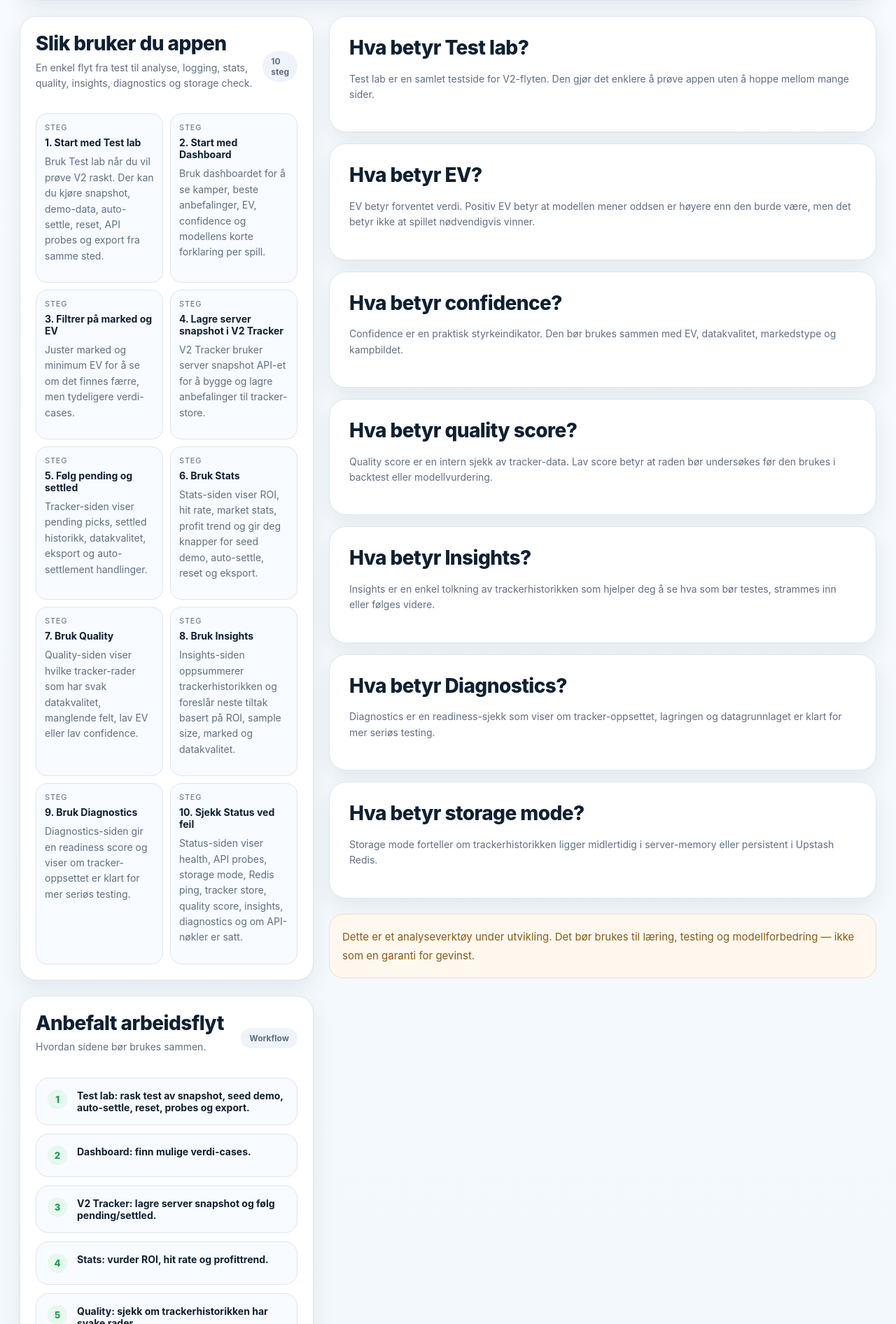
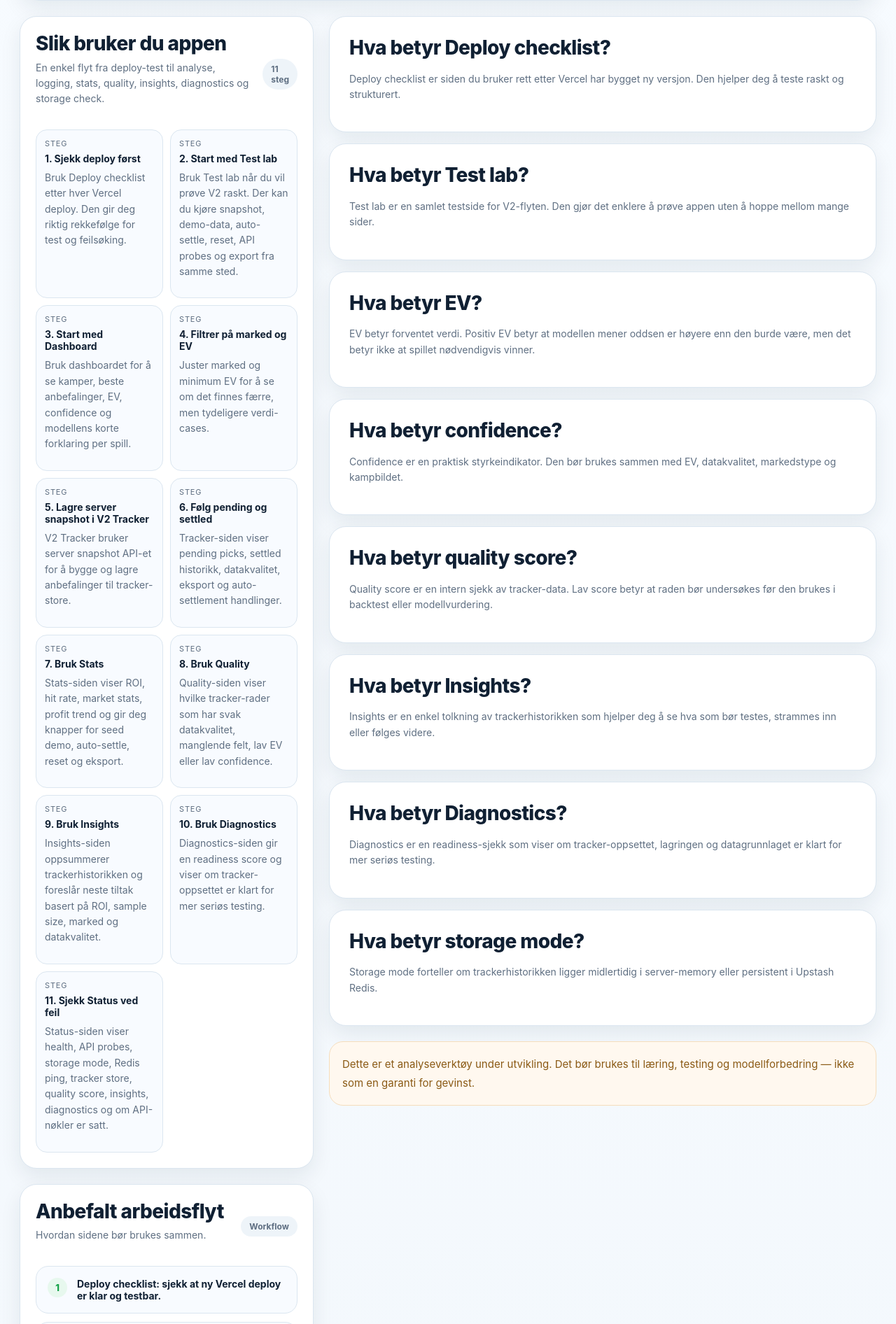
Before and after one commit to hakonnilsen157-commits/PL-betting-model, a Next.js app in the folder pl-vercel-v1/: page /guide in a window 1280 px wide. Shown: the part 348-2240 px from the top of the page at 70% size. Built offline with nearby package versions, Linux system fonts and the light colour scheme.

Commit message:
Update guide with deploy checklist workflow

```diff
--- a/pl-vercel-v1/app/guide/page.tsx
+++ b/pl-vercel-v1/app/guide/page.tsx
@@ -1,42 +1,46 @@
 const steps = [
   {
-    title: '1. Start med Test lab',
+    title: '1. Sjekk deploy først',
+    text: 'Bruk Deploy checklist etter hver Vercel deploy. Den gir deg riktig rekkefølge for test og feilsøking.',
+  },
+  {
+    title: '2. Start med Test lab',
     text: 'Bruk Test lab når du vil prøve V2 raskt. Der kan du kjøre snapshot, demo-data, auto-settle, reset, API probes og export fra samme sted.',
   },
   {
-    title: '2. Start med Dashboard',
+    title: '3. Start med Dashboard',
     text: 'Bruk dashboardet for å se kamper, beste anbefalinger, EV, confidence og modellens korte forklaring per spill.',
   },
   {
-    title: '3. Filtrer på marked og EV',
+    title: '4. Filtrer på marked og EV',
     text: 'Juster marked og minimum EV for å se om det finnes færre, men tydeligere verdi-cases.',
   },
   {
-    title: '4. Lagre server snapshot i V2 Tracker',
+    title: '5. Lagre server snapshot i V2 Tracker',
     text: 'V2 Tracker bruker server snapshot API-et for å bygge og lagre anbefalinger til tracker-store.',
   },
   {
-    title: '5. Følg pending og settled',
+    title: '6. Følg pending og settled',
     text: 'Tracker-siden viser pending picks, settled historikk, datakvalitet, eksport og auto-settlement handlinger.',
   },
   {
-    title: '6. Bruk Stats',
+    title: '7. Bruk Stats',
     text: 'Stats-siden viser ROI, hit rate, market stats, profit trend og gir deg knapper for seed demo, auto-settle, reset og eksport.',
   },
   {
-    title: '7. Bruk Quality',
+    title: '8. Bruk Quality',
     text: 'Quality-siden viser hvilke tracker-rader som har svak datakvalitet, manglende felt, lav EV eller lav confidence.',
   },
   {
-    title: '8. Bruk Insights',
+    title: '9. Bruk Insights',
     text: 'Insights-siden oppsummerer trackerhistorikken og foreslår neste tiltak basert på ROI, sample size, marked og datakvalitet.',
   },
   {
-    title: '9. Bruk Diagnostics',
+    title: '10. Bruk Diagnostics',
     text: 'Diagnostics-siden gir en readiness score og viser om tracker-oppsettet er klart for mer seriøs testing.',
   },
   {
-    title: '10. Sjekk Status ved feil',
+    title: '11. Sjekk Status ved feil',
     text: 'Status-siden viser health, API probes, storage mode, Redis ping, tracker store, quality score, insights, diagnostics og om API-nøkler er satt.',
   },
 ];
@@ -50,6 +54,7 @@ const rules = [
 ];
 
 const workflow = [
+  'Deploy checklist: sjekk at ny Vercel deploy er klar og testbar.',
   'Test lab: rask test av snapshot, seed demo, auto-settle, reset, probes og export.',
   'Dashboard: finn mulige verdi-cases.',
   'V2 Tracker: lagre server snapshot og følg pending/settled.',
@@ -59,6 +64,13 @@ const workflow = [
   'Diagnostics: sjekk om tracker-oppsettet er klart for seriøs testing.',
   'Status: sjekk storage mode, Redis ping og API health hvis noe virker rart.',
   'Backtest: vurder hvilke markeder som faktisk fungerer over tid.',
+];
+
+const deployGuide = [
+  'Sjekk at Vercel deployment står som Ready før du tester.',
+  'Åpne Deploy checklist etter deploy og følg punktene derfra.',
+  'Start gjerne med Quick test og Test lab for rask verifisering.',
+  'Hvis noe feiler, gå til Status, Diagnostics og API reference før du endrer kode.',
 ];
 
 const testLabGuide = [
@@ -112,9 +124,9 @@ export default function GuidePage() {
             <div className="list-card-header">
               <div>
                 <h2 className="section-title" style={{ marginBottom: 0 }}>Slik bruker du appen</h2>
-                <p className="section-subtitle">En enkel flyt fra test til analyse, logging, stats, quality, insights, diagnostics og storage check.</p>
+                <p className="section-subtitle">En enkel flyt fra deploy-test til analyse, logging, stats, quality, insights, diagnostics og storage check.</p>
               </div>
-              <div className="badge-soft">10 steg</div>
+              <div className="badge-soft">11 steg</div>
             </div>
 
             <div className="metrics-grid" style={{ marginTop: 14 }}>
@@ -139,6 +151,25 @@ export default function GuidePage() {
 
             <div className="reason-list">
               {workflow.map((item, index) => (
+                <div key={item} className="reason-card">
+                  <span className="reason-number">{index + 1}</span>
+                  <div className="metric-pill-value">{item}</div>
+                </div>
+              ))}
+            </div>
+          </section>
+
+          <section className="list-card">
+            <div className="list-card-header">
+              <div>
+                <h2 className="section-title" style={{ marginBottom: 0 }}>Deploy guide</h2>
+                <p className="section-subtitle">Hva du gjør rett etter ny Vercel deploy.</p>
+              </div>
+              <div className="badge-soft">Deploy</div>
+            </div>
+
+            <div className="reason-list">
+              {deployGuide.map((item, index) => (
                 <div key={item} className="reason-card">
                   <span className="reason-number">{index + 1}</span>
                   <div className="metric-pill-value">{item}</div>
@@ -247,6 +278,13 @@ export default function GuidePage() {
 
         <aside className="right-column">
           <section className="detail-card">
+            <h2 className="section-title">Hva betyr Deploy checklist?</h2>
+            <p className="section-subtitle">
+              Deploy checklist er siden du bruker rett etter Vercel har bygget ny versjon. Den hjelper deg å teste raskt og strukturert.
+            </p>
+          </section>
+
+          <section className="detail-card" style={{ marginTop: 16 }}>
             <h2 className="section-title">Hva betyr Test lab?</h2>
             <p className="section-subtitle">
               Test lab er en samlet testside for V2-flyten. Den gjør det enklere å prøve appen uten å hoppe mellom mange sider.
```
